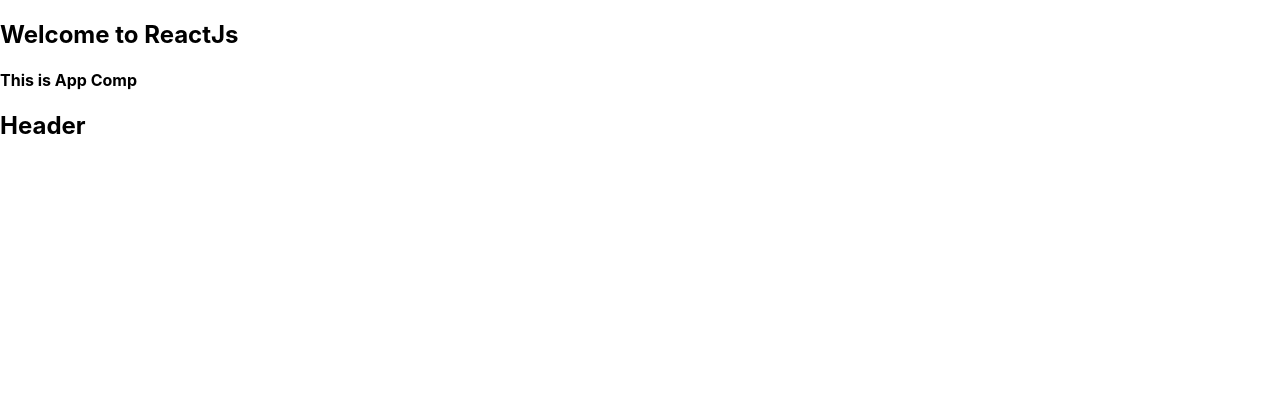
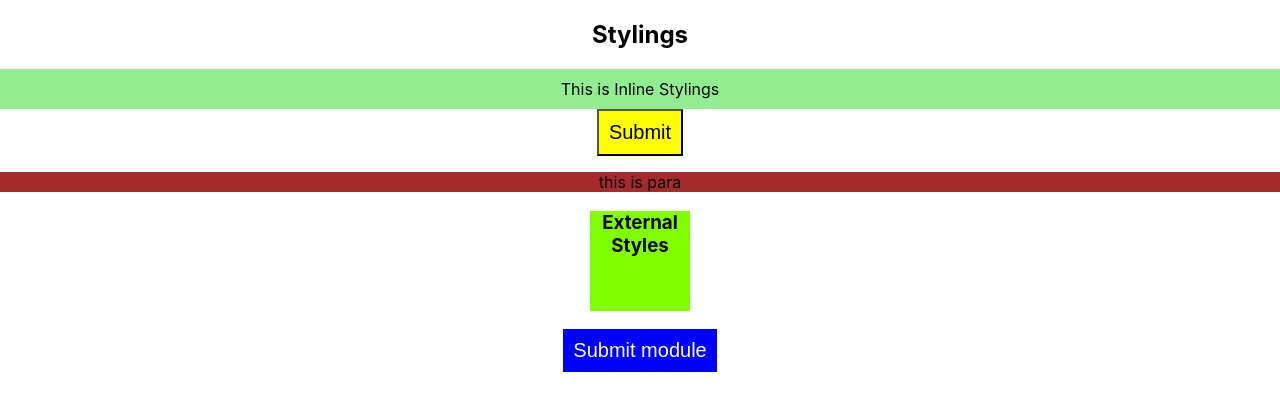
Before and after one commit to Chaitanyatraining/0305-react-application, a React (Create React App) app: page / in a window 1280 px wide. Shown: the top 410 px of the page. Built offline with nearby package versions, Linux system fonts and the light colour scheme.

Commit message:
stylingsinreact

```diff
--- a/src/App.js
+++ b/src/App.js
@@ -1,12 +1,14 @@
 import React from "react";
 import Header from "./Header";
+import Stylings from "./Stylings/Stylings";
 
 function App() {
   return (
     <div className="appdiv">
-      <h2>Welcome to ReactJs</h2>
+      {/* <h2>Welcome to ReactJs</h2>
       <h4>This is App Comp</h4>
-      <Header />
+      <Header /> */}
+      <Stylings />
     </div>
   )
 }
--- /dev/null
+++ b/src/Stylings/Styles.css
@@ -0,0 +1,6 @@
+.ExtStyles{
+    background-color: chartreuse;
+    height: 100px;
+    width: 100px;
+
+}
--- /dev/null
+++ b/src/Stylings/Stylings.js
@@ -0,0 +1,33 @@
+import React from 'react'
+import './Styles.css'
+import primarybtn from './primarybtn.module.css'
+const Stylings = () => {
+    //Inline
+    //Internal
+    //External
+    //Module css
+
+    const styles ={
+        btnStyle:{
+            backgroundColor:'yellow',
+            padding:'10px',
+            fontSize:'20px'
+        },
+        paraStyle:{
+            backgroundColor:'brown'
+        }
+    }
+
+  return (
+    <center>
+        <h2>Stylings</h2>
+        <div style={{backgroundColor:'lightGreen', padding:'10px'}}>This is Inline Stylings</div>
+        <button style={styles.btnStyle}>Submit</button>
+        <p style={styles.paraStyle}>this is para</p>
+        <h3 className='ExtStyles'>External Styles</h3>
+        <button className={primarybtn.secondarybtn}>Submit module</button>
+    </center>
+  )
+}
+
+export default Stylings
--- /dev/null
+++ b/src/Stylings/primarybtn.module.css
@@ -0,0 +1,7 @@
+.secondarybtn{
+    background-color: blue;
+    padding: 10px;
+    border: none;
+    font-size: 20px;
+    color: white;
+}
```
